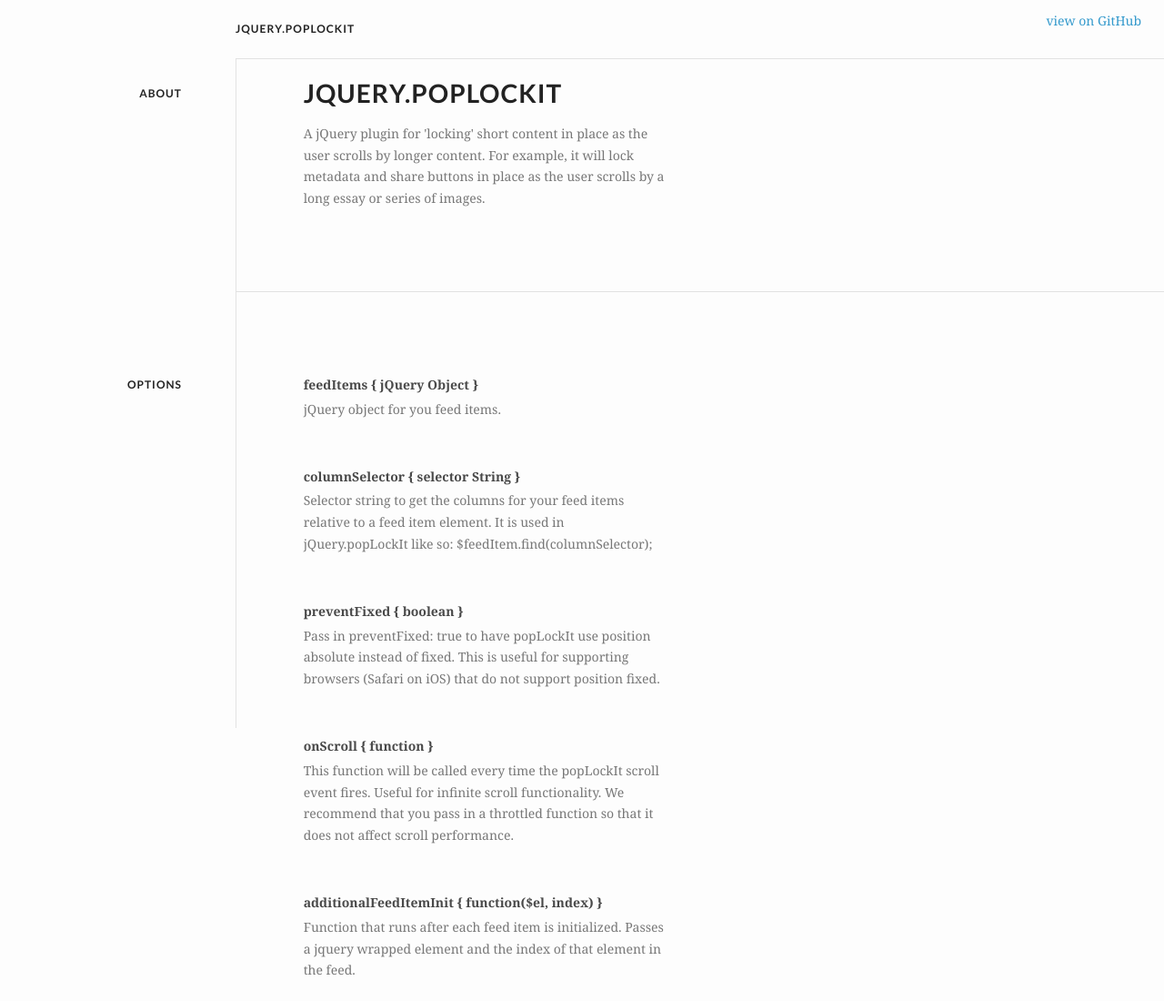
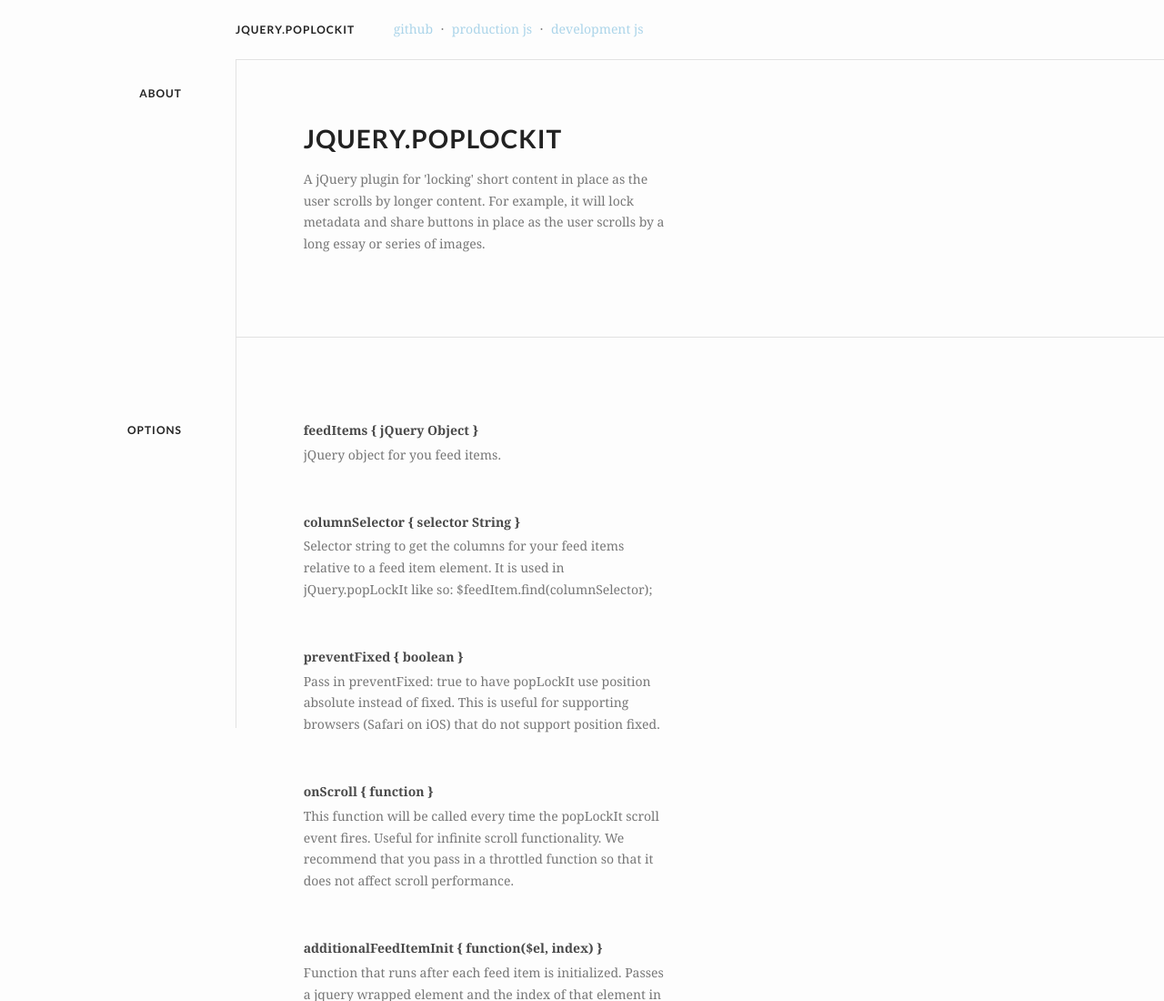
Before and after one commit to zamiang/jquery.poplockit, a plain HTML site: page index.html in a window 1280 px wide. Shown: the top 1100 px of the page at 91% size. Drawn offline with Linux system fonts and the light colour scheme.

Commit message:
further layout cleanup

```diff
--- a/index.html
+++ b/index.html
@@ -14,11 +14,8 @@
   </head>
   <body>
     <header>
-    <h1>jQuery.popLockit</h1>
+    <h1>jQuery.popLockit</h1> <a href="https://github.com/zamiang/jquery.poplockit">github</a> &middot; <a href="https://raw.github.com/zamiang/jquery.poplockit/master/dist/jquery.poplockit.min.js">production js</a> &middot; <a href="https://raw.github.com/zamiang/jquery.poplockit/master/dist/jquery.poplockit.js">development js</a>
     </header>
-    <footer>
-      <a href="https://github.com/zamiang/jquery.poplockit">view on GitHub</a>
-    </footer>
     <div id="sidebar"></div>
     <div class="wrapper">
       <div class="feed_item">
--- a/stylesheets/styles.css
+++ b/stylesheets/styles.css
@@ -140,6 +140,10 @@
   margin: auto 0px auto 100px;
 }
 
+.feed_item h1 {
+  margin-top: 50px;
+}
+
 .feed_item:last-child {
   padding-bottom: 30px;
 }
@@ -178,12 +182,24 @@
   left: 259px;
   width: 100%;
   border-bottom: 1px solid #e2e2e2;
+  padding-top: 20px;
 }
 
 header h1 {
-  margin-top: 20px;
   font-size: 12px;
+  display: inline-block;
+  margin-right: 34px;
 }
+
+header a {
+  padding: 5px;
+  opacity: 0.4;
+}
+
+header a:hover {
+  text-decoration: underline;
+}
+
 
 footer {
   position: fixed;
```
